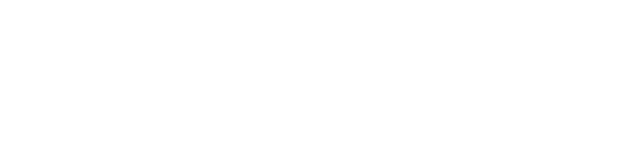
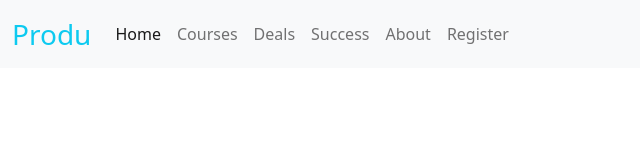
Before and after one commit to instasif/my-3rd-assignment, a plain HTML site: page index.html in a window 1280 px wide. Shown: the whole page, without its empty margins (0-640 px from the left). Drawn offline with nearby package versions, Linux system fonts and the light colour scheme.

Commit message:
added navbar

```diff
--- a/index.html
+++ b/index.html
@@ -8,7 +8,42 @@
     <link rel="stylesheet" href="https://cdn.jsdelivr.net/npm/bootstrap@5.2.0/dist/css/bootstrap.min.css">
 </head>
 <body>
-
+    <header>
+        <!-- nav start -->
+        <section class="container">
+            <nav class="navbar fixed-top navbar-expand-lg bg-light">
+                <div class="container-fluid">
+                  <a class="navbar-brand text-info fs-3" href="#">Produ</a>
+                  <button class="navbar-toggler" type="button" data-bs-toggle="collapse" data-bs-target="#navbarNav" aria-controls="navbarNav" aria-expanded="false" aria-label="Toggle navigation">
+                    <span class="navbar-toggler-icon"></span>
+                  </button>
+                  <div class="collapse navbar-collapse" id="navbarNav">
+                    <ul class="navbar-nav">
+                      <li class="nav-item">
+                        <a class="nav-link active" aria-current="page" href="#">Home</a>
+                      </li>
+                      <li class="nav-item">
+                        <a class="nav-link" href="#">Courses</a>
+                      </li>
+                      <li class="nav-item">
+                        <a class="nav-link" href="#">Deals</a>
+                      </li>
+                      <li class="nav-item">
+                        <a class="nav-link" href="">Success</a>
+                      </li>
+                      <li class="nav-item">
+                        <a class="nav-link" href="">About</a>
+                      </li>
+                      <li class="nav-item">
+                        <a class="nav-link" href="">Register</a>
+                      </li>
+                    </ul>
+                  </div>
+                </div>
+              </nav>
+        </section>
+        <!-- nav end -->
+    </header>
     <script src="https://cdn.jsdelivr.net/npm/bootstrap@5.2.0/dist/js/bootstrap.bundle.min.js
     "></script>
 </body>
```
